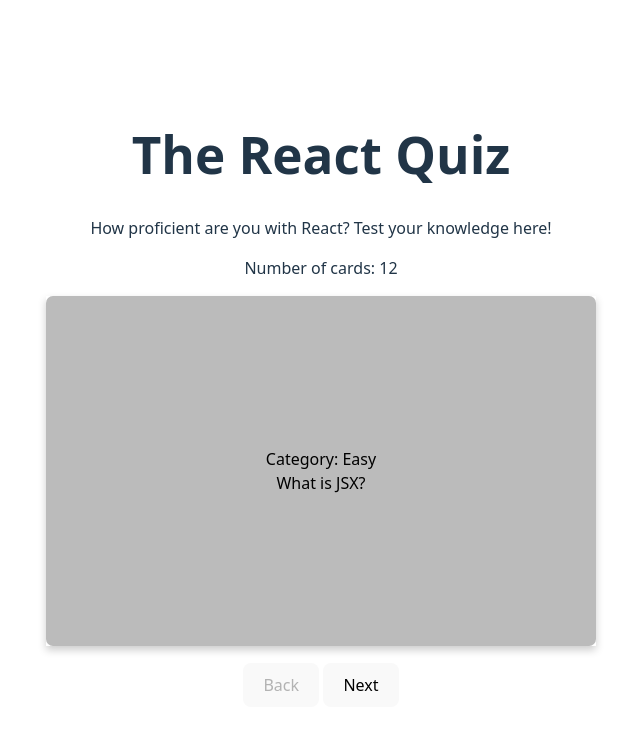
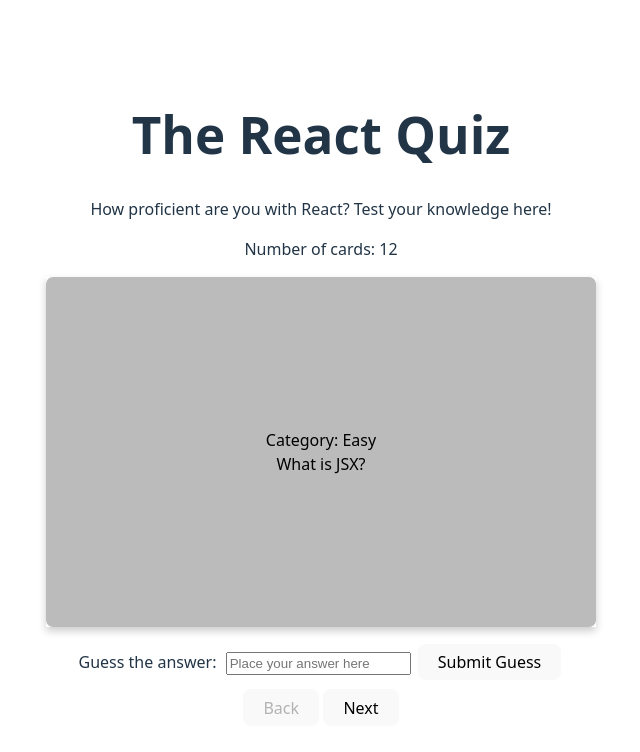
Before and after one commit to AlameenW/Quizzlet, a React (Vite) app: page / in a window 1280 px wide. Shown: the top 752 px of the page, without its empty margins (319-959 px from the left). Built offline with nearby package versions, Linux system fonts and the light colour scheme.

Commit message:
User guess logic implemented

```diff
--- a/src/App.css
+++ b/src/App.css
@@ -57,6 +57,16 @@
   color: white;
   transform: rotateX(180deg);
 }
+.correct{
+  outline: 2px solid rgb(44, 222, 44);
+}
+.wrong{
+  outline: 2px solid rgb(224, 16, 16);
+}
+input{
+  padding: 2px;
+  margin: 0 5px;
+}
 @keyframes logo-spin {
   from {
     transform: rotate(0deg);
--- a/src/App.jsx
+++ b/src/App.jsx
@@ -4,8 +4,12 @@ import questions from "./questions";
 import QuizCard from "./components/QuizCard";
 function App() {
   const [activeCard, setActiveCard] = useState(0);
+  const [userAnswer, setUserAnswer] = useState("");
+  const [answerStyle, setanswerStyle] = useState('')
   const handleNext = () => {
     let nextCard;
+    setUserAnswer('');
+    setanswerStyle('');
     if (activeCard == questions.length - 1) return;
     else {
       nextCard = activeCard + 1;
@@ -14,11 +18,23 @@ function App() {
   };
   const handleBack = () => {
     let prevCard;
+    setUserAnswer('');
+    setanswerStyle('');
     if (activeCard == 0) return;
     else {
       prevCard = activeCard - 1;
       setActiveCard(prevCard);
     }
+  };
+  const normalize = (str) => {
+    const normalized = str.trim().toLowerCase().replace(/[^\w\s]/gi, '');
+    return normalized;
+  }
+  const handleSubmit = (e) => {
+    e.preventDefault();
+    if (normalize(userAnswer) == normalize(questions[activeCard].answer.toLowerCase()))
+      setanswerStyle('correct');
+    else setanswerStyle('wrong');
   };
   return (
     <div>
@@ -33,18 +49,40 @@ function App() {
         category={questions[activeCard].category}
       ></QuizCard>
 
+      <div className="form-container">
+        <form>
+          <label htmlFor="uer-answer">Guess the answer: </label>
+          <input
+            className={answerStyle}
+            type="text"
+            id="user-answer"
+            name="user-answer"
+            value={userAnswer}
+            onChange={(e) => {
+              setUserAnswer(e.target.value);
+            }}
+            placeholder="Place your answer here"
+          />
+          <button
+            onClick={handleSubmit}
+          >
+            Submit Guess
+          </button>
+        </form>
+      </div>
+
       <div className="button-container">
         <button
           className="back-button"
           onClick={handleBack}
-          disabled={activeCard == 0? true: false}
+          disabled={activeCard == 0 ? true : false}
         >
           Back
         </button>
         <button
           className="forward-button"
           onClick={handleNext}
-          disabled={activeCard == questions.length-1? true: false}
+          disabled={activeCard == questions.length - 1 ? true : false}
         >
           Next
         </button>
--- a/src/index.css
+++ b/src/index.css
@@ -38,7 +38,7 @@ h1 {
 button {
   border-radius: 8px;
   border: 1px solid transparent;
-  padding: 0.6em 1.2em;
+  padding: 0.4em 1.2em;
   font-size: 1em;
   font-weight: 500;
   font-family: inherit;
@@ -54,6 +54,9 @@ button:focus,
 button:focus-visible {
   outline: 4px auto -webkit-focus-ring-color;
 }
+.form-container{
+  margin: 5px auto;
+}
 @media (prefers-color-scheme: light) {
   :root {
     color: #213547;
```
